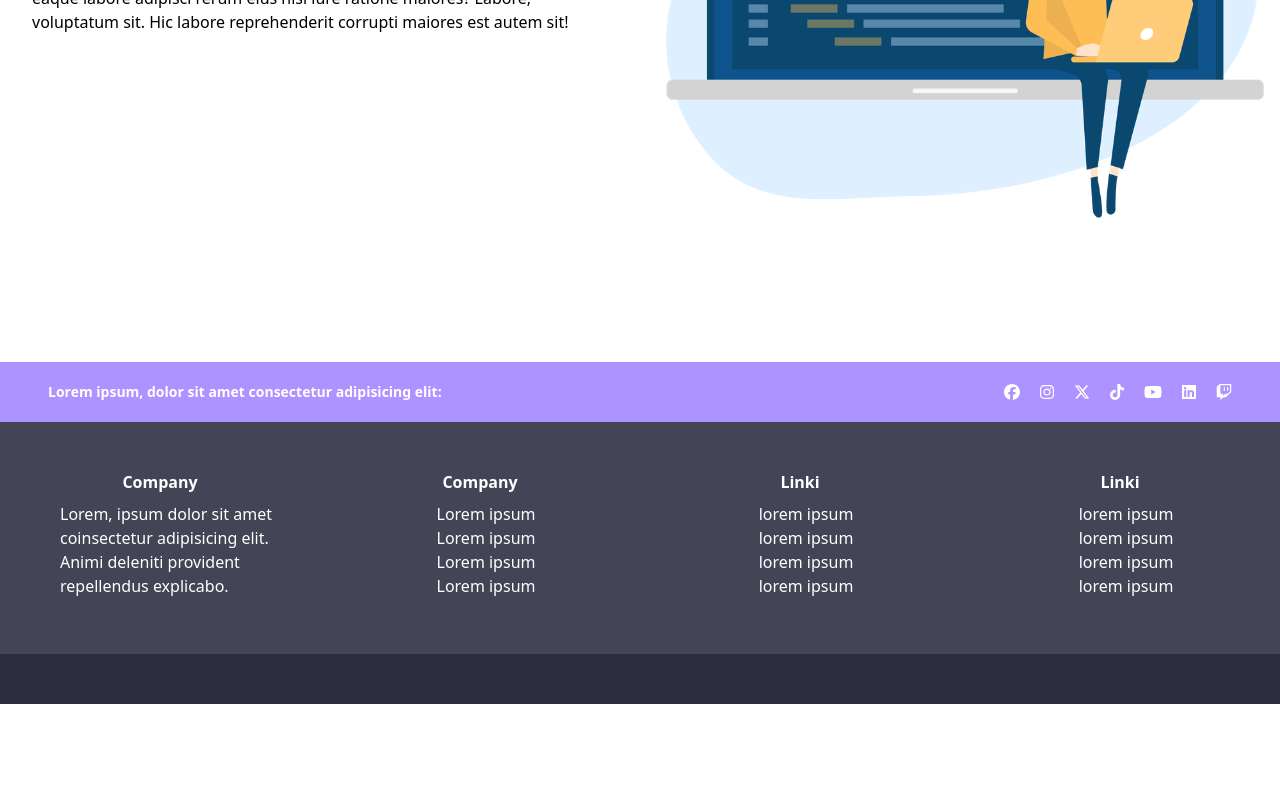
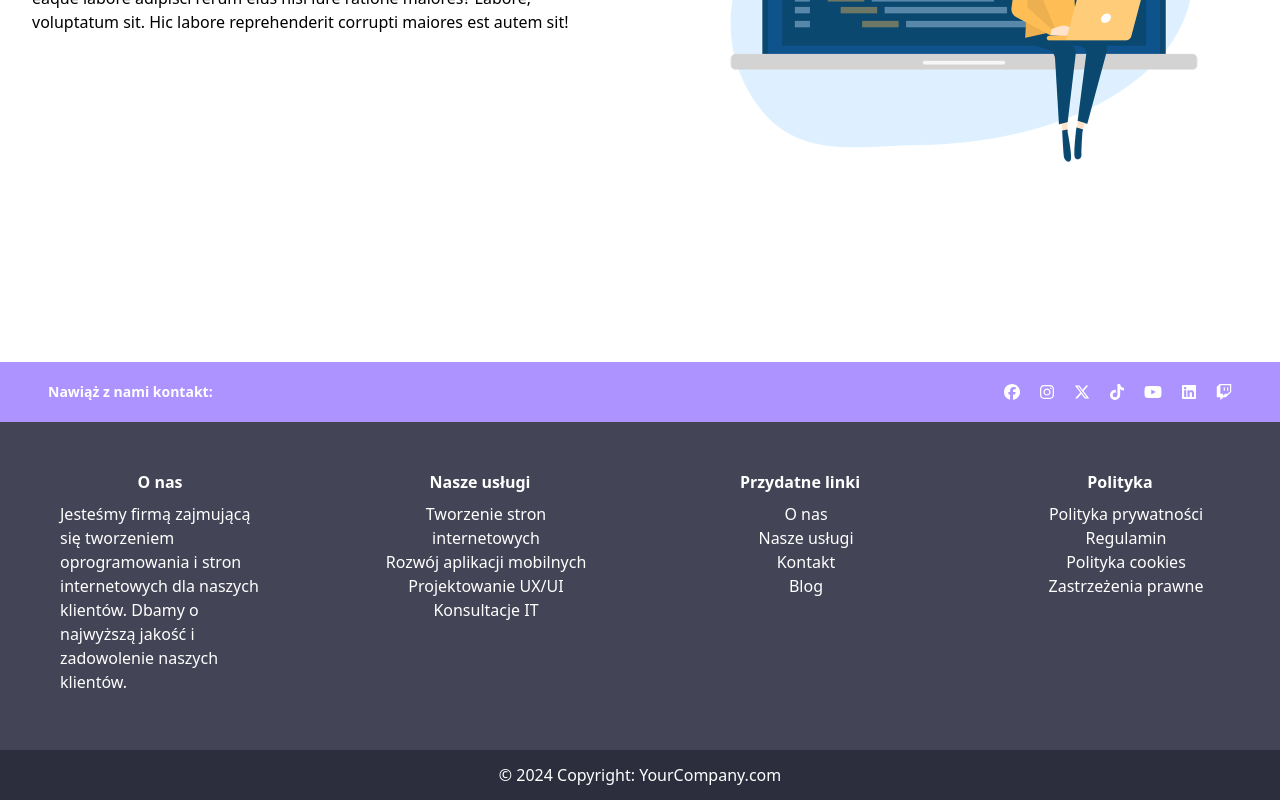
Before and after one commit to UserKacper/uslugi-informatyczne-ui, a React (Vite) app: page / in a window 1280 px wide. Shown: the part 548-1348 px from the top of the page. Before the commit the page ends 1252 px from the top, so only its background shows below. Built offline with nearby package versions, Linux system fonts and the light colour scheme.

Commit message:
feat: footer

```diff
--- a/src/components/comps/footer.tsx
+++ b/src/components/comps/footer.tsx
@@ -4,11 +4,11 @@ import { faFacebook, faInstagram, faLinkedin, faTiktok, faTwitch, faXTwitter, fa
 const Footer = () => {
 
   return (
-    <footer>
+    <footer className='w-full flex flex-col'>
       <div className="w-full h-[70px] md:h-[60px] bg-[#AD93FF] shadow-xl">
         <div className="flex h-full pl-12 md:justify-between justify-center gap-y-3 max-md:flex-col">
           <span className="self-center">
-            <p className="text-white font-semibold text-sm">Lorem ipsum, dolor sit amet consectetur adipisicing elit:</p>
+            <p className="text-white font-semibold text-sm">Nawiąż z nami kontakt:</p>
           </span>
           <span className="self-center pr-12 flex gap-5">
             <FontAwesomeIcon icon={faFacebook} className='text-white' />
@@ -24,52 +24,51 @@ const Footer = () => {
       <div className="w-full bg-[#434455]">
         <div className='flex w-full text-white font-semibold md:justify-between max-lg:flex-col'>
 
-
           <section className='w-full lg:p-12 text-center'>
-            <h1>Company</h1>
-            <div className='font-light my-2 w-full pl-3 lg:text-start'>Lorem, ipsum dolor sit amet coinsectetur adipisicing elit.
-              <br />Animi deleniti provident repellendus explicabo.</div>
-          </section>
-
-
-          <section className='w-full lg:p-12 text-center'>
-            <h1>Company</h1>
-            <div className='pl-3 my-2 font-thin max-lg:gap-2'>
-              <p className=''>Lorem ipsum</p>
-              <p className=''>Lorem ipsum</p>
-              <p className=''>Lorem ipsum</p>
-              <p className=''>Lorem ipsum</p>
+            <h1>O nas</h1>
+            <div className='font-light my-2 w-full pl-3 lg:text-start'>
+              Jesteśmy firmą zajmującą się tworzeniem oprogramowania i stron internetowych dla naszych klientów. Dbamy o najwyższą jakość i zadowolenie naszych klientów.
             </div>
           </section>
 
-
           <section className='w-full lg:p-12 text-center'>
-            <h1>Linki</h1>
-            <div className='flex flex-col pl-3 my-2 font-thin max-lg:gap-2 w-full'>
-              <a href="/">lorem ipsum</a>
-              <a href="/">lorem ipsum</a>
-              <a href="/">lorem ipsum</a>
-              <a href="/">lorem ipsum</a>
+            <h1>Nasze usługi</h1>
+            <div className='pl-3 my-2 font-thin max-lg:gap-2'>
+              <p>Tworzenie stron internetowych</p>
+              <p>Rozwój aplikacji mobilnych</p>
+              <p>Projektowanie UX/UI</p>
+              <p>Konsultacje IT</p>
             </div>
           </section>
 
-
           <section className='w-full lg:p-12 text-center'>
-            <h1>Linki</h1>
-            <div className='flex flex-col pl-3 my-2 font-thin max-lg:gap-2'>
-              <a href="/">lorem ipsum</a>
-              <a href="/">lorem ipsum</a>
-              <a href="/">lorem ipsum</a>
-              <a href="/">lorem ipsum</a>
+            <h1>Przydatne linki</h1>
+            <div className='flex flex-col pl-3 my-2 font-thin max-lg:gap-2 w-full'>
+              <a href="/about">O nas</a>
+              <a href="/services">Nasze usługi</a>
+              <a href="/contact">Kontakt</a>
+              <a href="/blog">Blog</a>
             </div>
           </section>
 
+          <section className='w-full lg:p-12 text-center'>
+            <h1>Polityka</h1>
+            <div className='flex flex-col pl-3 my-2 font-thin max-lg:gap-2'>
+              <a href="/privacy">Polityka prywatności</a>
+              <a href="/terms">Regulamin</a>
+              <a href="/cookies">Polityka cookies</a>
+              <a href="/disclaimer">Zastrzeżenia prawne</a>
+            </div>
+          </section>
 
         </div>
       </div>
-      <div className="w-full h-[50px] bg-[#2d2e3d]">
+      <div className="w-full h-[50px] bg-[#2d2e3d] flex justify-center">
+        <span className='self-center text-white font-light'>
+          <p>© 2024 Copyright: YourCompany.com</p>
+        </span>
       </div>
-    </footer >
+    </footer>
   );
 };
 
--- a/src/components/pages/HomePage.tsx
+++ b/src/components/pages/HomePage.tsx
@@ -16,7 +16,7 @@ const HomePage = () => {
             </section>
             <section className="flex justify-center h-full bg-transparent">
                 <div className="self-center">
-                    <img src={"/src/assets/software-engineer.png"} alt="3d image" width={650} height={650} />
+                    <img src={"/src/assets/software-engineer.png"} alt="3d image" width={0} height={0} className="lg:w-[500px] w-[300px]" />
                 </div>
             </section>
         </main>
```
